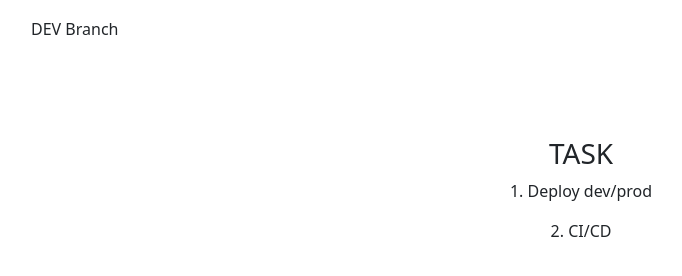
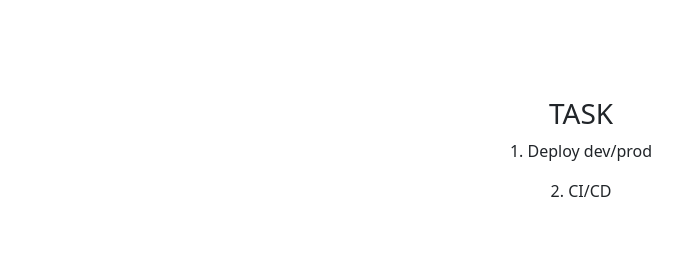
Before and after one commit to sofinan/api_hw, a Flask app: template templates/task.html in a window 1280 px wide. Shown: the part 104-380 px from the top of the page, without its empty margins (59-741 px from the left). Run offline with Flask 2, Linux system fonts and the light colour scheme; the template is opened without the code that fills it, so the values that code supplies are empty.

Commit message:
Update base.html

```diff
--- a/templates/base.html
+++ b/templates/base.html
@@ -24,7 +24,6 @@
     <div class="container" style="padding-left:20px; margin-bottom:40px;">
        <p> The pod ip address: {{ ipaddr }} </p>
        <p> Last DB update happened {{ tdiff }} minutes ago </p>
-       <p> DEV Branch </p>
      </div>
     {% block body %}{% endblock %}
 </body>
```
